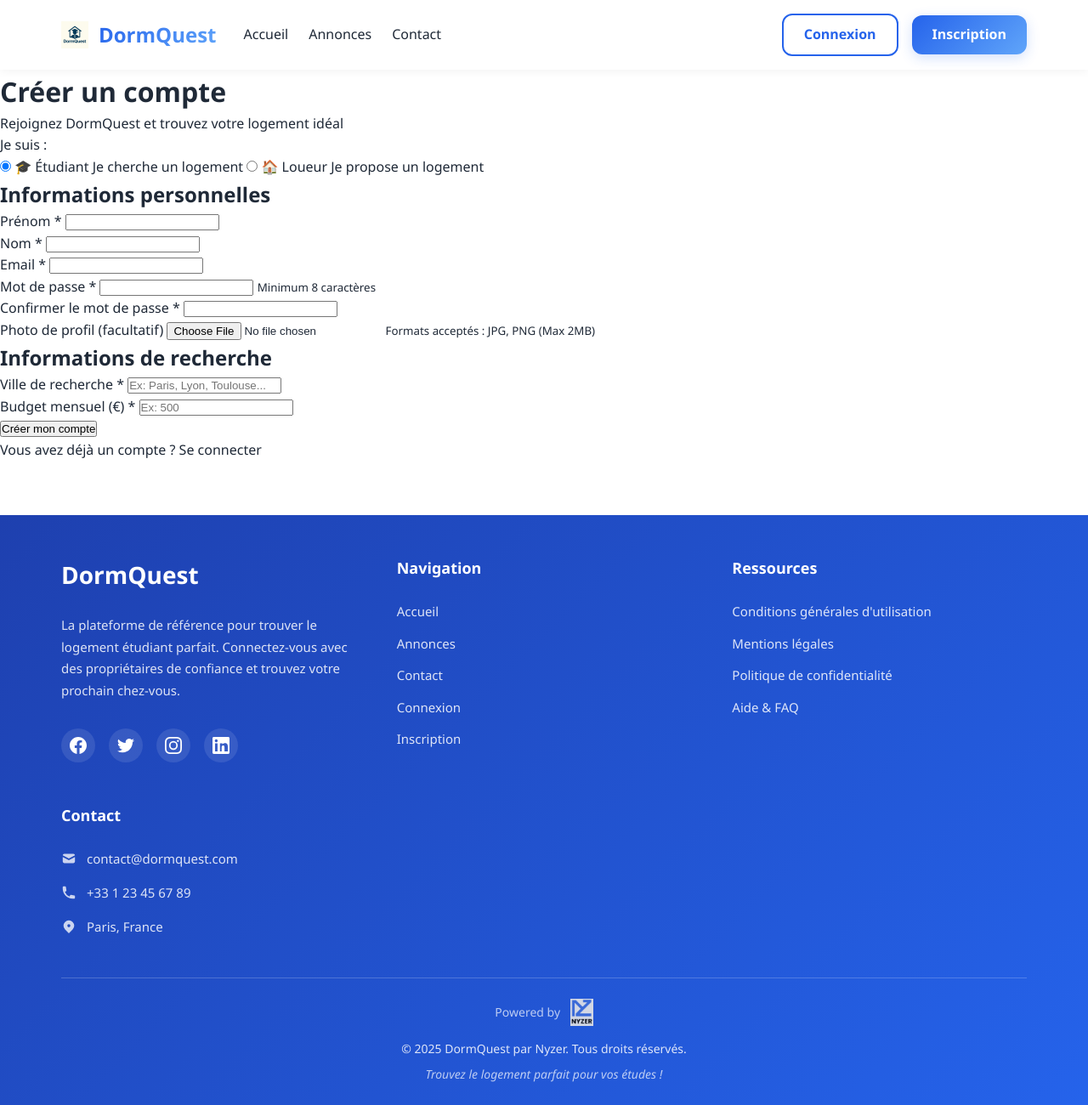
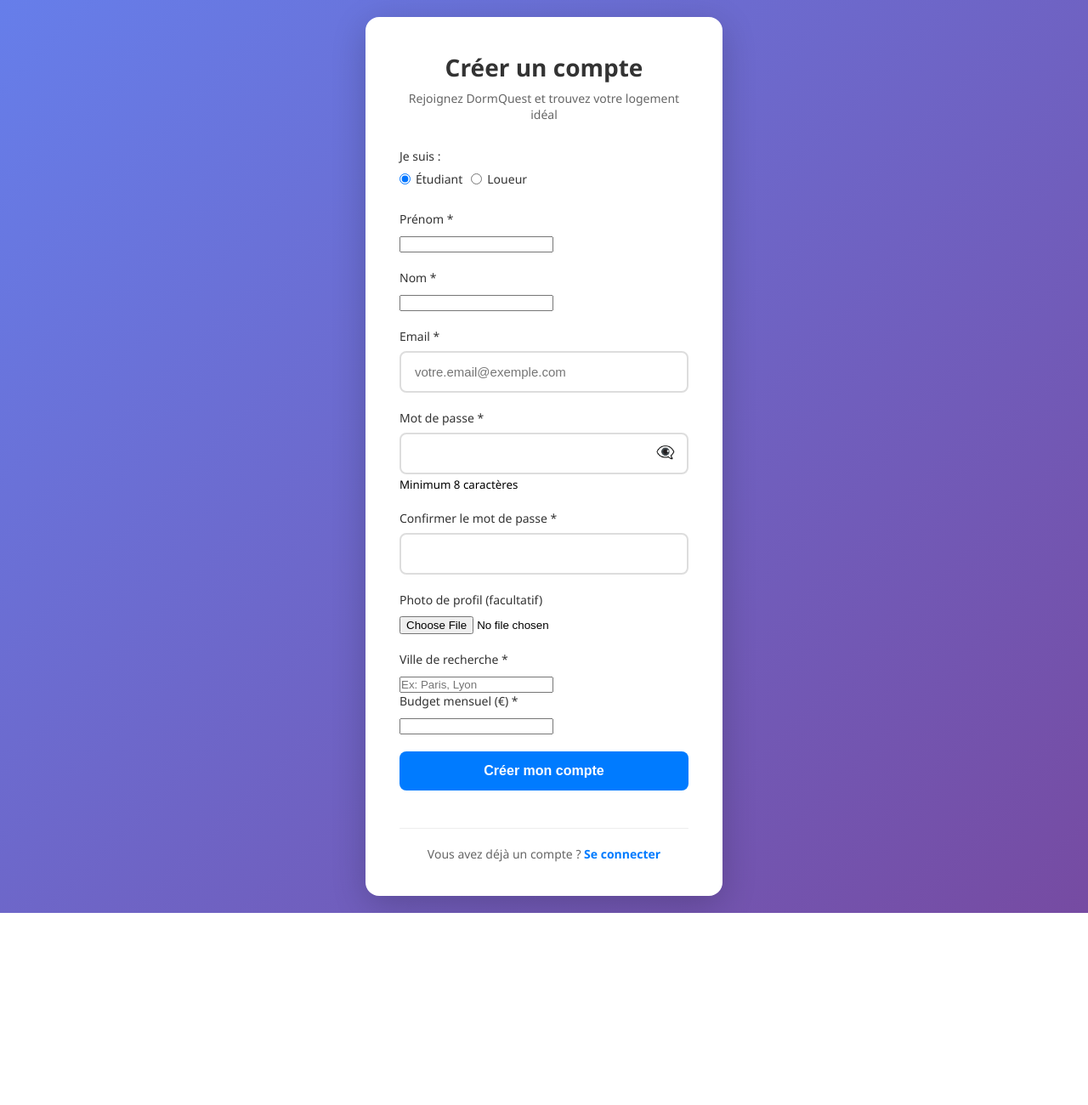
Before and after one commit to perazaf1/dormquestV2, a PHP site: page /dormquest/register.php in a window 1280 px wide. Shown: the whole page at 85% size. After the commit the page ends 1074 px from the top, so only its background shows below. Run offline with PHP 8.4, Linux system fonts and the light colour scheme.

Commit message:
login and register

```diff
--- a/register.php
+++ b/register.php
@@ -123,40 +123,83 @@
                 // Hash du mot de passe
                 $password_hash = password_hash($password, PASSWORD_DEFAULT);
 
-                // Insertion dans la table utilisateurs (adaptée à ta structure)
+                // Helper: check if a column exists in `utilisateurs`
+                $columnExists = function($col) use ($pdo) {
+                    $stmt = $pdo->prepare("SELECT COUNT(*) FROM INFORMATION_SCHEMA.COLUMNS WHERE TABLE_SCHEMA = DATABASE() AND TABLE_NAME = 'utilisateurs' AND COLUMN_NAME = ?");
+                    $stmt->execute([$col]);
+                    return (bool) $stmt->fetchColumn();
+                };
+
+                // Build insert dynamically depending on existing columns
+                $cols = ['prenom', 'nom', 'email', 'motDePasse', 'role'];
+                $placeholders = ['?', '?', '?', '?', '?'];
+                $values = [$prenom, $nom, $email, $password_hash, $role];
+
+                // photo column (camelCase or snake_case)
+                if ($photo_path) {
+                    if ($columnExists('photoDeProfil')) {
+                        $cols[] = 'photoDeProfil';
+                    } elseif ($columnExists('photo_de_profil')) {
+                        $cols[] = 'photo_de_profil';
+                    }
+                    $placeholders[] = '?';
+                    $values[] = $photo_path;
+                }
+
                 if ($role === 'etudiant') {
-                    $stmt = $pdo->prepare("
-                        INSERT INTO utilisateurs
-                        (prenom, nom, email, motDePasse, role, photoDeProfil, villeRecherche, budget, dateInscription)
-                        VALUES (?, ?, ?, ?, ?, ?, ?, ?, NOW())
-                    ");
-                    $stmt->execute([
-                        $prenom,
-                        $nom,
-                        $email,
-                        $password_hash,
-                        $role,
-                        $photo_path,
-                        $ville_recherche,
-                        $budget
-                    ]);
+                    // ville column could be 'villeRecherche' or 'ville_recherche'
+                    if ($columnExists('villeRecherche')) {
+                        $cols[] = 'villeRecherche';
+                        $placeholders[] = '?';
+                        $values[] = $ville_recherche;
+                    } elseif ($columnExists('ville_recherche')) {
+                        $cols[] = 'ville_recherche';
+                        $placeholders[] = '?';
+                        $values[] = $ville_recherche;
+                    }
+
+                    if ($columnExists('budget')) {
+                        $cols[] = 'budget';
+                        $placeholders[] = '?';
+                        $values[] = $budget;
+                    }
                 } elseif ($role === 'loueur') {
-                    $stmt = $pdo->prepare("
-                        INSERT INTO utilisateurs
-                        (prenom, nom, email, motDePasse, role, photoDeProfil, telephone, typeLoueur, dateInscription)
-                        VALUES (?, ?, ?, ?, ?, ?, ?, ?, NOW())
-                    ");
-                    $stmt->execute([
-                        $prenom,
-                        $nom,
-                        $email,
-                        $password_hash,
-                        $role,
-                        $photo_path,
-                        $telephone,
-                        $type_loueur
-                    ]);
+                    if ($columnExists('telephone')) {
+                        $cols[] = 'telephone';
+                        $placeholders[] = '?';
+                        $values[] = $telephone;
+                    }
+
+                    if ($columnExists('typeLoueur')) {
+                        $cols[] = 'typeLoueur';
+                        $placeholders[] = '?';
+                        $values[] = $type_loueur;
+                    } elseif ($columnExists('type_loueur')) {
+                        $cols[] = 'type_loueur';
+                        $placeholders[] = '?';
+                        $values[] = $type_loueur;
+                    }
                 }
+
+                // Always set dateInscription if column exists (use DB default otherwise)
+                if ($columnExists('dateInscription')) {
+                    $cols[] = 'dateInscription';
+                    $placeholders[] = 'NOW()';
+                    // no value to push for NOW()
+                }
+
+                // Build final SQL (handle placeholders that are functions like NOW())
+                $placeholders_sql = [];
+                foreach ($placeholders as $ph) {
+                    $placeholders_sql[] = ($ph === 'NOW()') ? 'NOW()' : '?';
+                }
+
+                $sql = "INSERT INTO utilisateurs (" . implode(', ', $cols) . ") VALUES (" . implode(', ', $placeholders_sql) . ")";
+                $stmt = $pdo->prepare($sql);
+
+                // Filter values to match number of ? placeholders (skip values for NOW())
+                $execValues = $values;
+                $stmt->execute($execValues);
 
                 // Redirection vers la page de connexion avec message de succès
                 header('Location: login.php?success=registered');
@@ -175,145 +218,91 @@
     <meta name="viewport" content="width=device-width, initial-scale=1.0">
     <title>Inscription - DormQuest</title>
     <link rel="shortcut icon" href="images/favicon.ico" type="image/x-icon">
-    <link rel="stylesheet" href="css/style.css">
-    <link rel="stylesheet" href="css/forms.css">
+    <link rel="stylesheet" href="css/login.css">
 </head>
 <body>
-    <?php include 'includes/header.php'; ?>
-
-    <!-- Formulaire d'inscription -->
-    <main class="form-page">
-        <div class="form-container">
-            <div class="form-header">
-                <h1 class="form-header__title">Créer un compte</h1>
-                <p class="form-header__subtitle">Rejoignez DormQuest et trouvez votre logement idéal</p>
+    <div class="login-container">
+        <div class="login-box">
+            <div class="login-header">
+                <h2>Créer un compte</h2>
+                <p>Rejoignez DormQuest et trouvez votre logement idéal</p>
             </div>
 
-            <!-- Messages d'erreur -->
             <?php if (!empty($errors)): ?>
-                <div class="alert alert--error">
-                    <strong>⚠️ Erreurs :</strong>
-                    <ul class="alert__list">
-                        <?php foreach ($errors as $error): ?>
-                            <li><?php echo htmlspecialchars($error); ?></li>
-                        <?php endforeach; ?>
-                    </ul>
+                <div class="alert alert-error">
+                    <?php foreach ($errors as $e): ?>
+                        <div><?php echo htmlspecialchars($e); ?></div>
+                    <?php endforeach; ?>
                 </div>
             <?php endif; ?>
 
-            <!-- Message de succès -->
             <?php if ($success): ?>
-                <div class="alert alert--success">
-                    <strong>✅ <?php echo htmlspecialchars($success); ?></strong>
-                </div>
+                <div class="alert alert-success"><?php echo htmlspecialchars($success); ?></div>
             <?php endif; ?>
 
-            <form method="POST" action="register.php" class="form" enctype="multipart/form-data">
+            <form method="POST" action="register.php" class="login-form" enctype="multipart/form-data">
 
-                <!-- Choix du rôle -->
-                <div class="form-group form-group--role">
+                <div class="form-group">
                     <label class="form-label">Je suis :</label>
-                    <div class="form-role">
-                        <label class="form-role__option">
-                            <input type="radio" name="role" value="etudiant"
-                                   <?php echo ($role === 'etudiant') ? 'checked' : ''; ?>
-                                   class="form-role__input" required>
-                            <span class="form-role__card">
-                                <span class="form-role__icon">🎓</span>
-                                <span class="form-role__text">Étudiant</span>
-                                <span class="form-role__desc">Je cherche un logement</span>
-                            </span>
+                    <div style="display:flex;gap:10px;">
+                        <label style="display:flex;align-items:center;gap:6px;">
+                            <input type="radio" name="role" value="etudiant" <?php echo ($role === 'etudiant') ? 'checked' : ''; ?>>
+                            <span>Étudiant</span>
                         </label>
-                        <label class="form-role__option">
-                            <input type="radio" name="role" value="loueur"
-                                   <?php echo ($role === 'loueur') ? 'checked' : ''; ?>
-                                   class="form-role__input" required>
-                            <span class="form-role__card">
-                                <span class="form-role__icon">🏠</span>
-                                <span class="form-role__text">Loueur</span>
-                                <span class="form-role__desc">Je propose un logement</span>
-                            </span>
+                        <label style="display:flex;align-items:center;gap:6px;">
+                            <input type="radio" name="role" value="loueur" <?php echo ($role === 'loueur') ? 'checked' : ''; ?>>
+                            <span>Loueur</span>
                         </label>
                     </div>
                 </div>
 
-                <!-- Informations générales -->
-                <div class="form-section">
-                    <h2 class="form-section__title">Informations personnelles</h2>
+                <div class="form-group">
+                    <label for="prenom">Prénom *</label>
+                    <input type="text" id="prenom" name="prenom" required value="<?php echo htmlspecialchars($prenom); ?>">
+                </div>
 
-                    <div class="form-row">
-                        <div class="form-group">
-                            <label for="prenom" class="form-label">Prénom *</label>
-                            <input type="text" id="prenom" name="prenom"
-                                   value="<?php echo htmlspecialchars($prenom); ?>"
-                                   class="form-input" required>
-                        </div>
-                        <div class="form-group">
-                            <label for="nom" class="form-label">Nom *</label>
-                            <input type="text" id="nom" name="nom"
-                                   value="<?php echo htmlspecialchars($nom); ?>"
-                                   class="form-input" required>
-                        </div>
+                <div class="form-group">
+                    <label for="nom">Nom *</label>
+                    <input type="text" id="nom" name="nom" required value="<?php echo htmlspecialchars($nom); ?>">
+                </div>
+
+                <div class="form-group">
+                    <label for="email">Email *</label>
+                    <input type="email" id="email" name="email" required value="<?php echo htmlspecialchars($email); ?>" placeholder="votre.email@exemple.com">
+                </div>
+
+                <div class="form-group">
+                    <label for="password">Mot de passe *</label>
+                    <input type="password" id="password" name="password" required minlength="8">
+                    <span class="password-toggle">👁️‍🗨️</span>
+                    <small>Minimum 8 caractères</small>
+                </div>
+
+                <div class="form-group">
+                    <label for="password_confirm">Confirmer le mot de passe *</label>
+                    <input type="password" id="password_confirm" name="password_confirm" required minlength="8">
+                </div>
+
+                <div class="form-group">
+                    <label for="photo">Photo de profil (facultatif)</label>
+                    <input type="file" id="photo" name="photo" accept="image/jpeg,image/png,image/jpg">
+                </div>
+
+                <div id="etudiant-fields" style="display: <?php echo ($role === 'etudiant') ? 'block' : 'none'; ?>;">
+                    <div class="form-group">
+                        <label for="ville_recherche">Ville de recherche *</label>
+                        <input type="text" id="ville_recherche" name="ville_recherche" value="<?php echo isset($_POST['ville_recherche']) ? htmlspecialchars($_POST['ville_recherche']) : ''; ?>" placeholder="Ex: Paris, Lyon">
                     </div>
-
                     <div class="form-group">
-                        <label for="email" class="form-label">Email *</label>
-                        <input type="email" id="email" name="email"
-                               value="<?php echo htmlspecialchars($email); ?>"
-                               class="form-input" required>
-                    </div>
-
-                    <div class="form-row">
-                        <div class="form-group">
-                            <label for="password" class="form-label">Mot de passe *</label>
-                            <input type="password" id="password" name="password"
-                                   class="form-input" required minlength="8">
-                            <small class="form-hint">Minimum 8 caractères</small>
-                        </div>
-                        <div class="form-group">
-                            <label for="password_confirm" class="form-label">Confirmer le mot de passe *</label>
-                            <input type="password" id="password_confirm" name="password_confirm"
-                                   class="form-input" required minlength="8">
-                        </div>
-                    </div>
-
-                    <div class="form-group">
-                        <label for="photo" class="form-label">Photo de profil (facultatif)</label>
-                        <input type="file" id="photo" name="photo"
-                               class="form-input form-input--file"
-                               accept="image/jpeg,image/png,image/jpg">
-                        <small class="form-hint">Formats acceptés : JPG, PNG (Max 2MB)</small>
+                        <label for="budget">Budget mensuel (€) *</label>
+                        <input type="number" id="budget" name="budget" value="<?php echo isset($_POST['budget']) ? htmlspecialchars($_POST['budget']) : ''; ?>" min="0" step="50">
                     </div>
                 </div>
 
-                <!-- Champs spécifiques étudiant -->
-                <div class="form-section form-section--etudiant" id="etudiant-fields"
-                     style="display: <?php echo ($role === 'etudiant') ? 'block' : 'none'; ?>;">
-                    <h2 class="form-section__title">Informations de recherche</h2>
-
+                <div id="loueur-fields" style="display: <?php echo ($role === 'loueur') ? 'block' : 'none'; ?>;">
                     <div class="form-group">
-                        <label for="ville_recherche" class="form-label">Ville de recherche *</label>
-                        <input type="text" id="ville_recherche" name="ville_recherche"
-                               value="<?php echo isset($_POST['ville_recherche']) ? htmlspecialchars($_POST['ville_recherche']) : ''; ?>"
-                               class="form-input" placeholder="Ex: Paris, Lyon, Toulouse...">
-                    </div>
-
-                    <div class="form-group">
-                        <label for="budget" class="form-label">Budget mensuel (€) *</label>
-                        <input type="number" id="budget" name="budget"
-                               value="<?php echo isset($_POST['budget']) ? htmlspecialchars($_POST['budget']) : ''; ?>"
-                               class="form-input" min="0" step="50" placeholder="Ex: 500">
-                    </div>
-                </div>
-
-                <!-- Champs spécifiques loueur -->
-                <div class="form-section form-section--loueur" id="loueur-fields"
-                     style="display: <?php echo ($role === 'loueur') ? 'block' : 'none'; ?>;">
-                    <h2 class="form-section__title">Informations professionnelles</h2>
-
-                    <div class="form-group">
-                        <label for="type_loueur" class="form-label">Type de loueur *</label>
-                        <select id="type_loueur" name="type_loueur" class="form-input">
+                        <label for="type_loueur">Type de loueur *</label>
+                        <select id="type_loueur" name="type_loueur">
                             <option value="">-- Sélectionner --</option>
                             <option value="particulier" <?php echo (isset($_POST['type_loueur']) && $_POST['type_loueur'] === 'particulier') ? 'selected' : ''; ?>>Particulier</option>
                             <option value="agence" <?php echo (isset($_POST['type_loueur']) && $_POST['type_loueur'] === 'agence') ? 'selected' : ''; ?>>Agence immobilière</option>
@@ -321,32 +310,20 @@
                             <option value="crous" <?php echo (isset($_POST['type_loueur']) && $_POST['type_loueur'] === 'crous') ? 'selected' : ''; ?>>CROUS</option>
                         </select>
                     </div>
-
                     <div class="form-group">
-                        <label for="telephone" class="form-label">Téléphone *</label>
-                        <input type="tel" id="telephone" name="telephone"
-                               value="<?php echo isset($_POST['telephone']) ? htmlspecialchars($_POST['telephone']) : ''; ?>"
-                               class="form-input" placeholder="Ex: 0612345678">
-                        <small class="form-hint">10 chiffres sans espaces</small>
+                        <label for="telephone">Téléphone *</label>
+                        <input type="tel" id="telephone" name="telephone" value="<?php echo isset($_POST['telephone']) ? htmlspecialchars($_POST['telephone']) : ''; ?>" placeholder="0612345678">
                     </div>
                 </div>
 
-                <!-- Bouton de soumission -->
-                <div class="form-actions">
-                    <button type="submit" class="form-btn form-btn--primary">
-                        Créer mon compte
-                    </button>
+                <button type="submit" class="btn-submit">Créer mon compte</button>
+
+                <div class="login-footer">
+                    <p>Vous avez déjà un compte ? <a href="login.php">Se connecter</a></p>
                 </div>
-
-                <p class="form-footer">
-                    Vous avez déjà un compte ?
-                    <a href="login.php" class="form-link">Se connecter</a>
-                </p>
             </form>
         </div>
-    </main>
-
-    <?php include 'includes/footer.php'; ?>
+    </div>
 
     <script src="js/register.js"></script>
 </body>
```
Also changed, not shown: js/register.js (added, +155 -0 lines).
